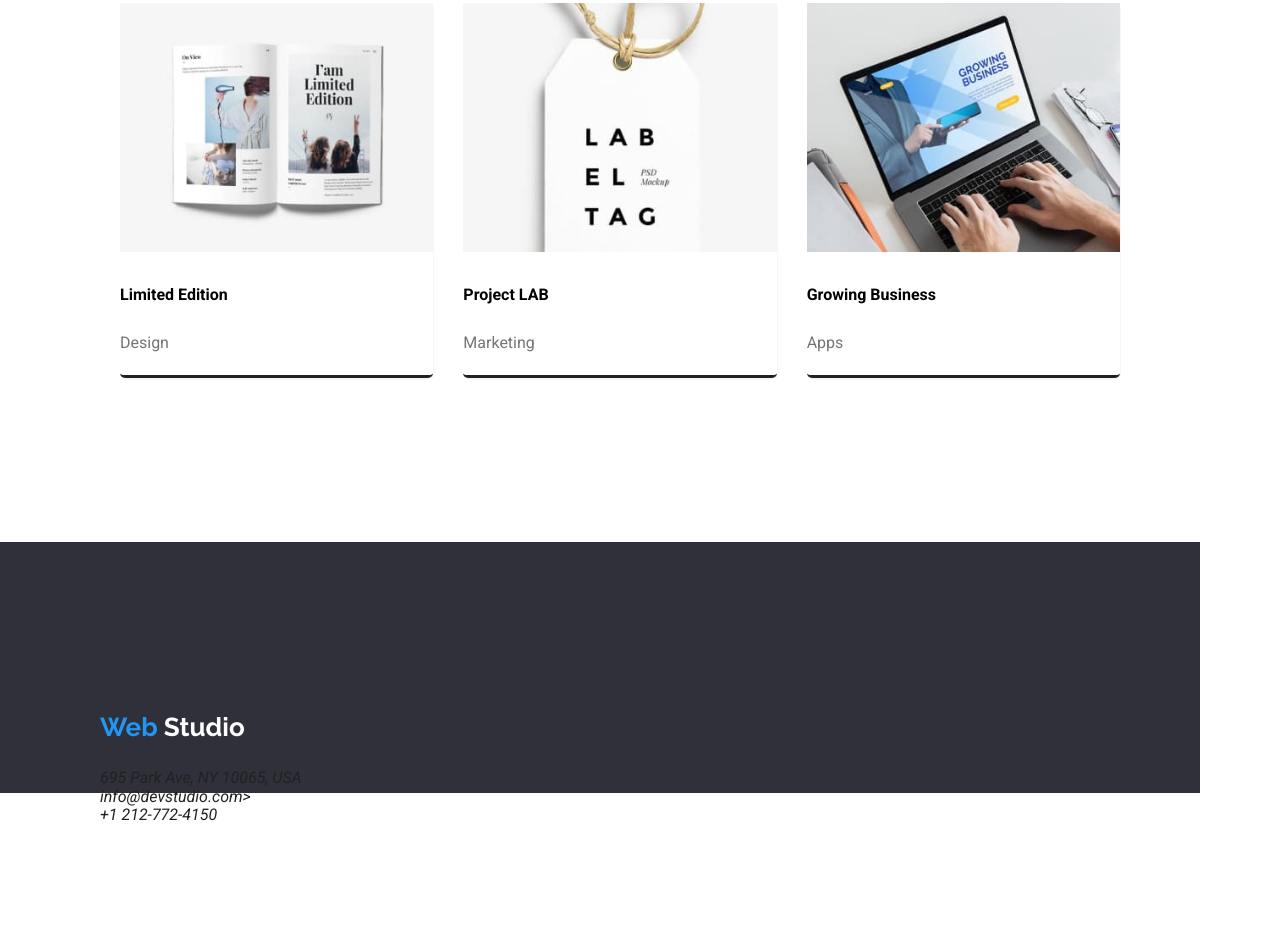
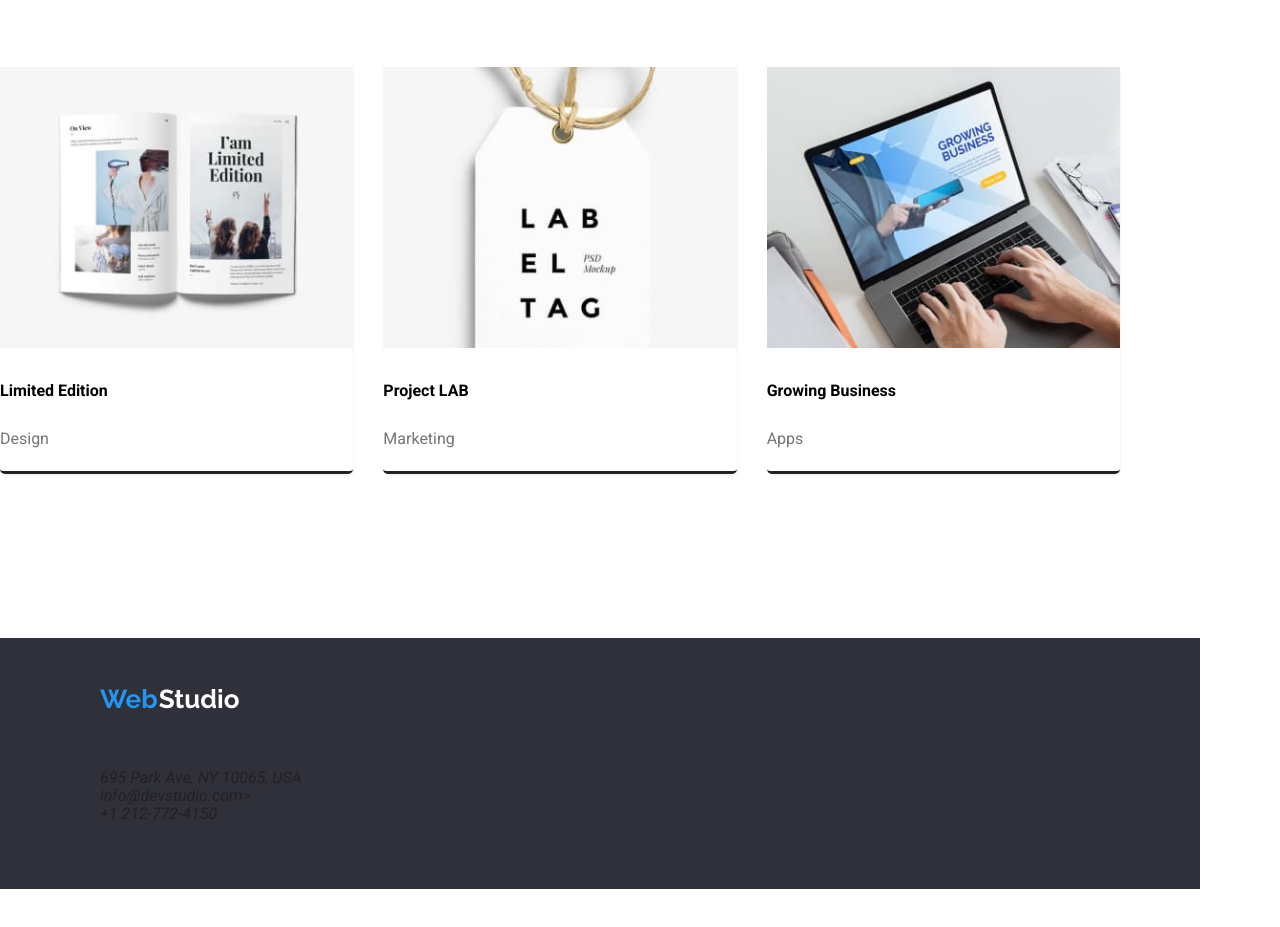
Before and after one commit to Pam0391/goit-markup-hw-03, a plain HTML site: page portofolio.html in a window 1280 px wide. Shown: the part 1285-2212 px from the top of the page. Drawn offline with nearby package versions, Linux system fonts and the light colour scheme.

Commit message:
tema 3 final
am revizuit anumite aspecte de margin si padding si am adaugat efecte de hover in footer.

```diff
--- a/css/style.css
+++ b/css/style.css
@@ -98,7 +98,7 @@ a:hover{
     color: var(--white);
     text-shadow: 2px 2px 2px var(--black);
     height: 600px;
-    padding-top: 20px;
+    padding-top:20px;
     padding-bottom: 50px;
     margin:0;
 }
@@ -203,10 +203,9 @@ a:hover{
     /* Footer section */
 .footer {
     background-color: var(--darkgray);
-    padding-top: 50px;
-    padding-left: 100px;
-    padding-bottom: 50px;
     height: 251px;
+    padding-top: 20px;
+    padding-bottom: 60px;
 }
 
 #footer__logo {
@@ -219,13 +218,22 @@ a:hover{
     font-family: inherit;
     color: var(--blue);
     line-height: normal;
+    margin-left: 100px;
+    margin-right: 1px;
+}
+
+.contacts {
+    margin-left: 100px;
+    margin-right: 150px;
+    padding-top: 28px;
+    padding-bottom: 40px;
 }
 
 .footer__address a:hover {
     display: inline-block;
-    padding-bottom: 10px;
     color: var(--gray);
     font-style: normal;
+    margin-left: 100px;
 }
 
 
@@ -239,6 +247,9 @@ a:hover{
     text-align: center;
     margin-top: 60px;
     border: var(--blue);
+    margin-left: 327px;
+    margin-right: 250px;
+    padding:0;
 }
 
 
@@ -247,7 +258,7 @@ a:hover{
     font-size: 16px;
     color: var(--black);
     border: none;
-    padding-left: 20px;
+    padding-left: 10px;
     padding-right: 20px;
     margin-right: 10px;
     margin-bottom: 50px;
@@ -266,7 +277,7 @@ a:hover{
   /*Container cu carduri despre proiectele realizate*/
 .cards {
     margin-bottom: 70px;
-    margin-left: 120px;
+    margin-left: 0px;
     margin-right: 80px;
     line-height: 2;
 
--- a/portofolio.html
+++ b/portofolio.html
@@ -63,7 +63,7 @@
     <!--Nucleul paginii web-->
     <main>
         <section class="section">
-        <div class="selection">
+        <div style="display: flex;gap: 8px;" class="selection">
             <button type="button">All</button>
             <button type="button">Web-sites</button>
             <button type="button">Apps</button>
@@ -155,18 +155,16 @@
     </main>
     <!--Footer section-->
     <footer class="footer">
-        <section class="section">
         <div>
             <a id="footer__logo" href="#">
                 <p>
                     <b>
-                        <span class="footer__logo__web">Web</span>
-                        Studio
+                        <span class="footer__logo__web">Web</span>Studio
                     </b>
                 </p>
             </a>
         </div>
-        <div id="Contact">
+        <div class="contacts">
             <address class="footer__address">
                 <a class="footer__address__map" href="https://www.mapquest.com/us/ny/new-york/10065-5024/695-park-ave-40.76874,-73.96518">695 Park Ave, NY 10065, USA</a>
                 <br>
@@ -175,7 +173,6 @@
                 <a href="tel:+12127724150">+1 212-772-4150</a>
             </address>
         </div>
-        </section>
     </footer>
     </div>
 </body>
```
Also changed, not shown: index.html (+6 -10 lines).
